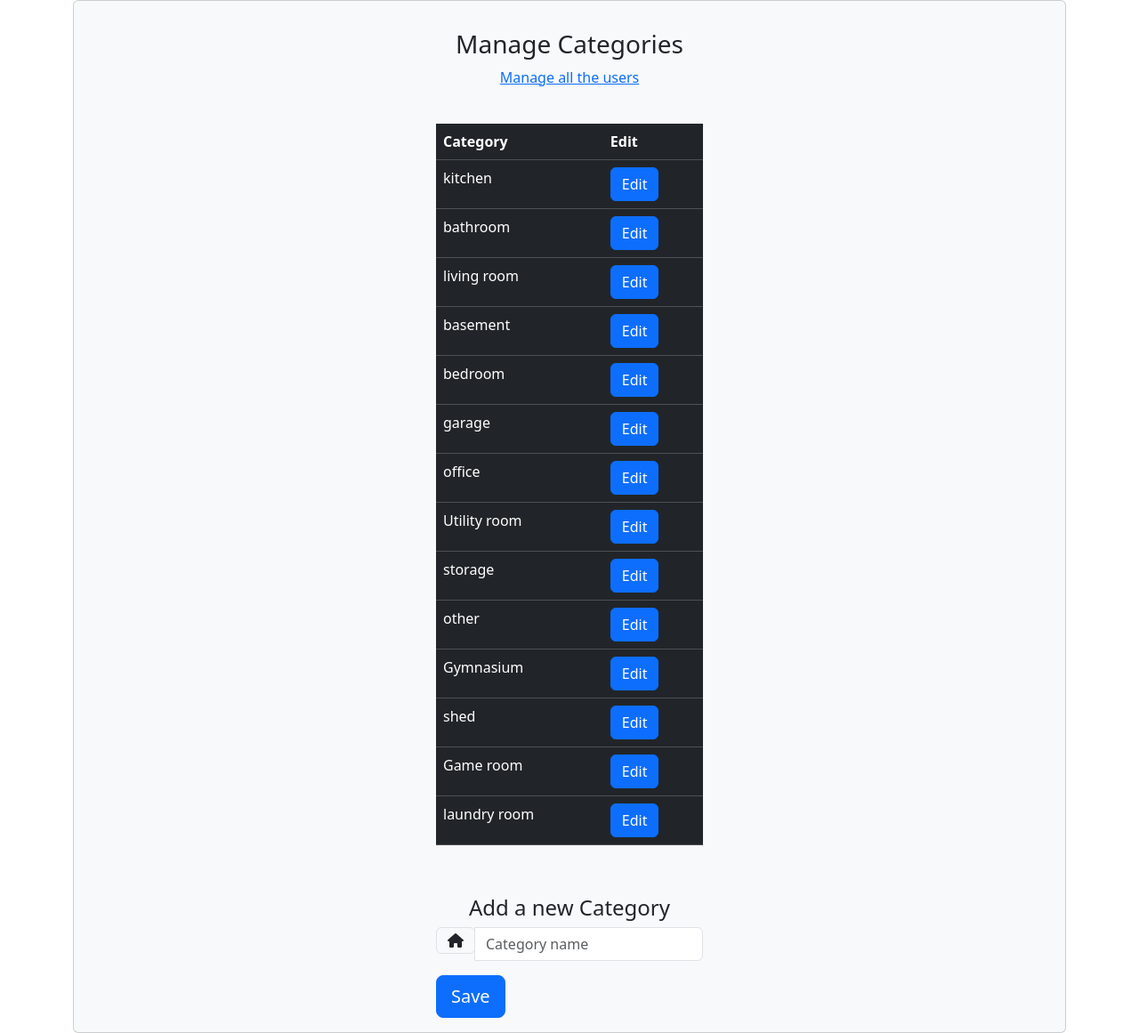
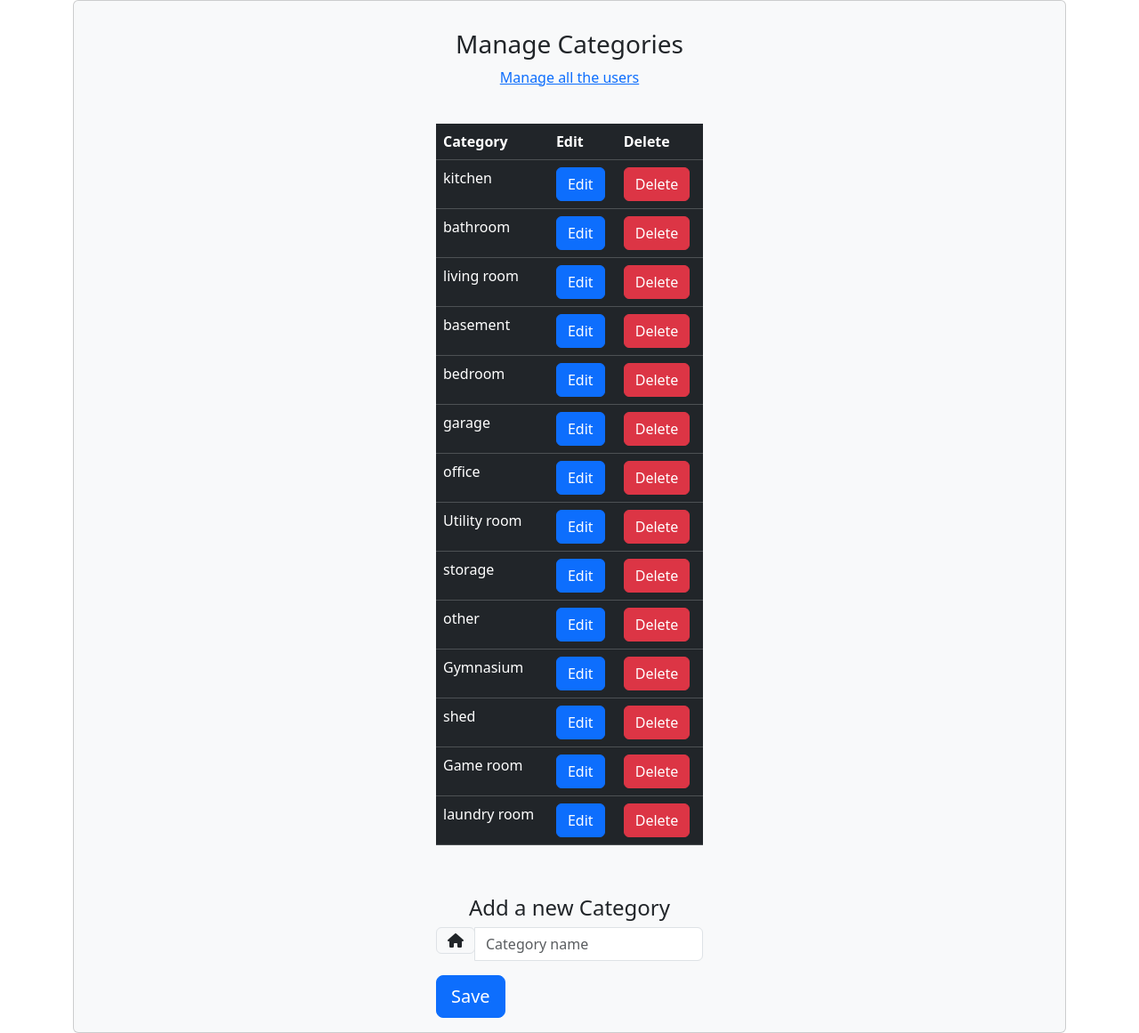
Before and after one commit to Luis-Ojeda99/HOMEnVentory, a Django app: page /manage_categories/ in a window 1280 px wide. Shown: the part 56-1217 px from the top of the page at 89% size. Run offline with Django 5.2, Linux system fonts and the light colour scheme; a user stored in the database is signed in; data comes from the database, SQL or seed files in the repository; some libraries are stand-ins or nearby versions.

Commit message:
Add delete button for categories. Not functional yet

```diff
--- a/inventory/templates/admin/manage_categories.html
+++ b/inventory/templates/admin/manage_categories.html
@@ -8,7 +8,7 @@
             <article class="card-body mx-auto" style="max-width: 400px">
                 <form class="form-singin" method="post">
                     {% csrf_token %}
-                     <h3 class="card-title mt-3 text-center">Manage Categories</h3>
+                    <h3 class="card-title mt-3 text-center">Manage Categories</h3>
 
                     <p class="text-center"><a href="{% url 'admin_management'%}">Manage all the users</a> </p>
                     <br />
@@ -18,6 +18,7 @@
                             <tr>
                                 <th scope="col">Category</th>
                                 <th scope="col">Edit</th>
+                                <th scope="col">Delete</th>
                             </tr>
                         </thead>
 
@@ -26,6 +27,9 @@
                                 <td>{{category.category_name}}</td>
                                 <td>
                                     <a class="btn btn-primary" href="{% url 'edit_category'  category.category_name %}">Edit</a>
+                                </td>
+                                <td>
+                                    <a class="btn btn-danger" href="/">Delete</a>
                                 </td>
                             </tr>
                         {% endfor %}
--- a/inventory/templates/edit_category.html
+++ b/inventory/templates/edit_category.html
@@ -16,7 +16,7 @@
                         <span class="input-group-text"> <i class="fa fa-home"></i> </span>
                     </div>
                     <input type="text" name="category_name" id="categoryName" class="form-control" required
-                           placeholder="Category name" value="{{edit_category_form.initial.category_name}}" />
+                        placeholder="Category name" value="{{edit_category_form.initial.category_name}}" />
                 </div>
 
                 {% for field in category %}
@@ -35,7 +35,7 @@
 
                 {% for message in messages %}
                     <div {% if message.tags %} class="{{ message.tags }}" style="color:green; text-align: center;"
-                         {% endif %}>{{ message }}</div>
+                        {% endif %}>{{ message }}</div>
                 {% endfor %}
 
                 <button class="btn btn-primary btn-block" type="submit">Edit</button>
```
